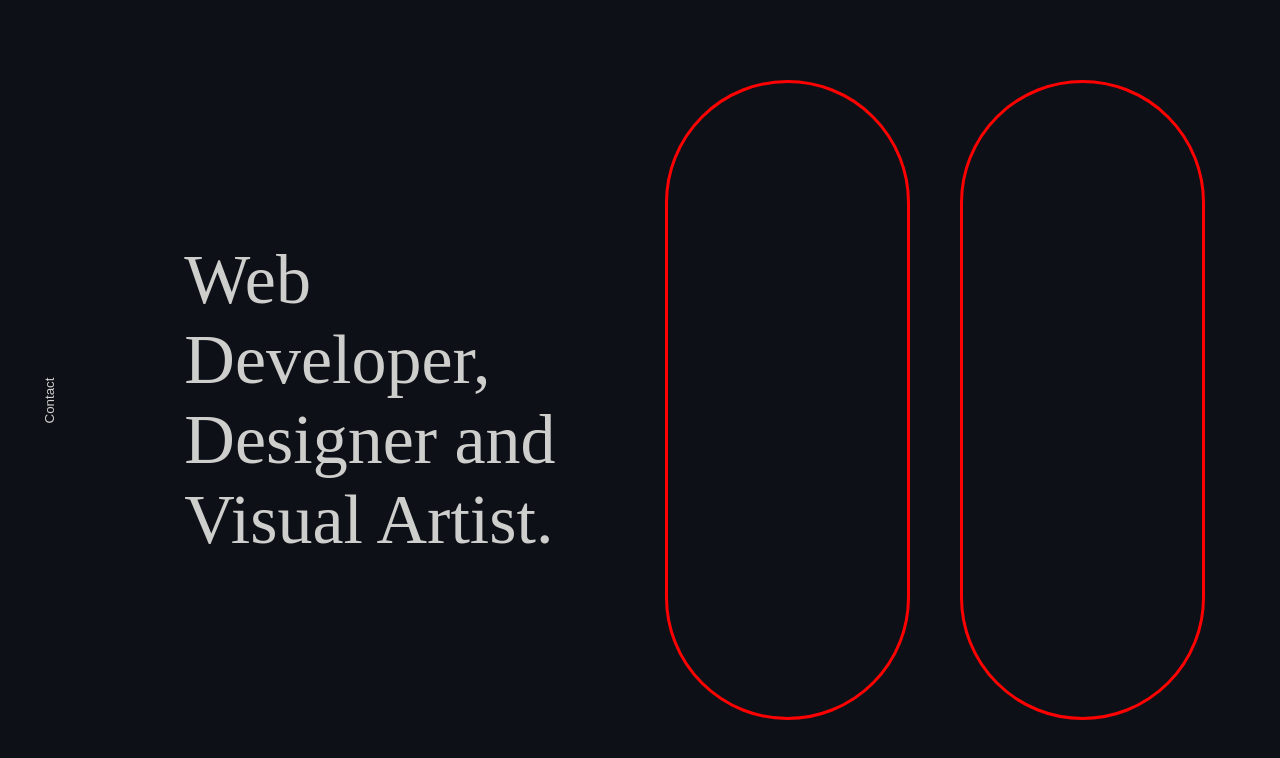
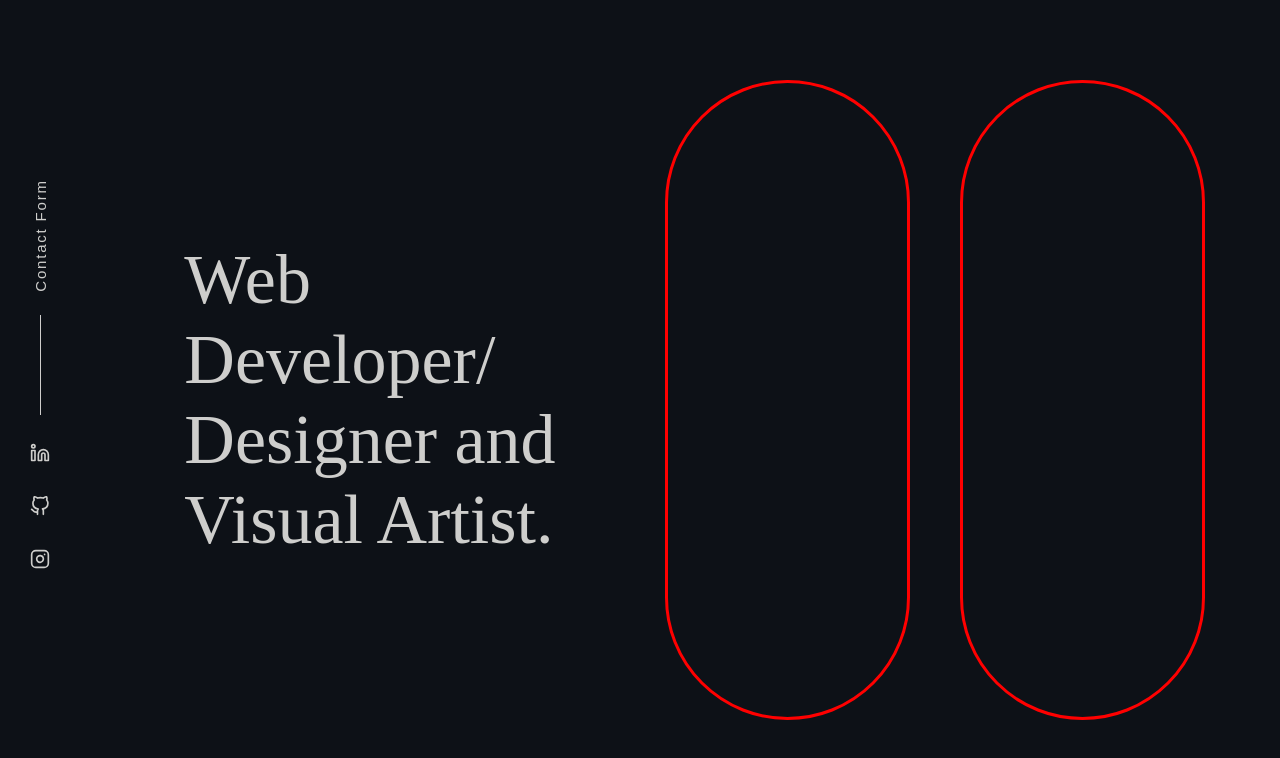
Before and after one commit to ediheid/edith-portfolio, a Next.js app: page / in a window 1280 px wide. Shown: the top 758 px of the page. Built offline with nearby package versions, Linux system fonts and the light colour scheme.

Commit message:
Added social links and contact form, setup mixins and styling for landing page

```diff
--- a/ViewComponents/Home/ContactButton.js
+++ /dev/null
@@ -1,11 +0,0 @@
-import styles from "./contact-button.module.scss";
-
-const ContactButton = () => {
-  return (
-    <div className={styles["button-container"]}>
-      <button className={styles["contact-button"]}>Contact</button>
-    </div>
-  );
-};
-
-export default ContactButton;
--- /dev/null
+++ b/ViewComponents/Home/SideBar.js
@@ -0,0 +1,56 @@
+import styles from "./side-bar.module.scss";
+
+import { FiLinkedin } from "react-icons/fi";
+import { FiInstagram } from "react-icons/fi";
+import { FiGithub } from "react-icons/fi";
+
+const SideBar = () => {
+  return (
+    <div className={styles["side-bar-container"]}>
+      {/* Contact Button - opens contact form modal */}
+      <button className={styles["contact-button"]}>Contact Form</button>
+
+      {/* Vertical dividing line */}
+      <div className={styles["vertical-line"]}></div>
+
+      {/* Social Media links */}
+      {/* LinkedIn */}
+      <a
+        className={styles["social-media-links"]}
+        href="https://www.linkedin.com/in/edith-heidmann/"
+        target="_blank"
+        rel="noreferrer noopener"
+        alt="Link to LinkedIn profile page."
+      >
+        <FiLinkedin />
+      </a>
+
+  {/* GitHub */}
+      <a
+        className={styles["social-media-links"]}
+        href="https://github.com/ediheid"
+        target="_blank"
+        rel="noreferrer noopener"
+        alt="Link to GitHub profile."
+      >
+        <FiGithub />
+      </a>
+
+
+      {/* Instagram */}
+      <a
+        className={styles["social-media-links"]}
+        href="https://www.instagram.com/e.d.ith_/?igshid=YmMyMTA2M2Y%3D"
+        target="_blank"
+        rel="noreferrer noopener"
+        alt="Link to Instagram artist profile."
+      >
+        <FiInstagram />
+      </a>
+
+
+    </div>
+  );
+};
+
+export default SideBar;
--- a/ViewComponents/Home/contact-button.module.scss
+++ /dev/null
@@ -1,34 +0,0 @@
-@import "/styles/variables";
-@import "/styles/mixins";
-
-.button-container{
-display: flex;
-align-items: center;
-justify-content: center;
-
-position: absolute;
-left: 0;
-top: 0;
-
- width: 5rem;
- height: 100vh;
-}
-
-.contact-button{
-    transform: rotate(270deg);
-    background: none;
-    border: none;
-    outline: none;
-    cursor: pointer;
-
-    color: $home-page-main-text-colour;
-}
-
-// Breakpoints
-
-@include small-tablet{
-
-    .button-container{
-        width: 10rem;
-    }
-}
--- a/ViewComponents/Home/home.module.scss
+++ b/ViewComponents/Home/home.module.scss
@@ -24,8 +24,6 @@
   position: absolute;
   top: 0;
   left: 0;
-
-  // border: solid 3px white;
 }
 
 .intro-text {
--- /dev/null
+++ b/ViewComponents/Home/side-bar.module.scss
@@ -0,0 +1,85 @@
+@import "/styles/variables";
+@import "/styles/mixins";
+
+.side-bar-container {
+  display: flex;
+  flex-direction: column;
+  align-items: center;
+  justify-content: center;
+
+  position: absolute;
+  left: 0;
+  top: 0;
+
+  width: 5rem;
+  height: 100vh;
+}
+
+// Contact Button
+.contact-button {
+  transform: rotate(270deg);
+  background: none;
+  border: none;
+  outline: none;
+  cursor: pointer;
+  z-index: 10;
+
+  width: 15rem;
+  //   border: solid 4px red;
+
+  font-size: 1.5rem;
+  letter-spacing: 0.18rem;
+  color: $home-page-main-text-colour;
+
+  &:active {
+    font-weight: bold;
+    font-size: 1.6rem;
+  }
+}
+
+@media (hover: hover) {
+  .contact-button:hover {
+    font-weight: bold;
+    font-size: 1.6rem;
+  }
+}
+
+// Line
+.vertical-line {
+  width: 0.1rem;
+  height: 10rem;
+  margin: 7rem 0 0 0;
+
+  background-color: $home-page-main-text-colour;
+}
+
+// Social Media Links
+.social-media-links {
+  color: $home-page-main-text-colour;
+  font-size: 2rem;
+  padding: 2.8rem 0 0 0;
+
+  &:active {
+    transform: scale(1.2);
+  }
+}
+
+@media (hover: hover) {
+  .social-media-links:hover {
+    transform: scale(1.2);
+  }
+}
+
+// ? Breakpoints
+
+@include small-tablet {
+  .button-container {
+    width: 10rem;
+  }
+}
+
+@include small-laptop{
+    .side-bar-container{
+        width: 8rem;
+    }
+}
--- a/package.json
+++ b/package.json
@@ -12,6 +12,7 @@
     "next": "12.2.3",
     "react": "18.2.0",
     "react-dom": "18.2.0",
+    "react-icons": "^4.4.0",
     "sass": "^1.54.0"
   },
   "devDependencies": {
--- a/pages/index.js
+++ b/pages/index.js
@@ -1,12 +1,13 @@
 import Head from "next/head";
 import styles from "../ViewComponents/Home/home.module.scss";
 
-import ContactButton from "../ViewComponents/Home/ContactButton";
+import SideBar from "../ViewComponents/Home/SideBar";
 import EnterWebDev from "../ViewComponents/Home/EnterWebDev";
 
 export default function Home() {
   return (
     <div className={styles.container}>
+      {/* // Todo: add more meta data */}
       <Head>
         <title>Edith Heidmann</title>
         <meta
@@ -17,23 +18,22 @@ export default function Home() {
       </Head>
 
       <main className={styles.background}>
+        {/* Side bar with contact and social media links */}
+        <SideBar />
 
-        <ContactButton />
-
+        {/* Ladnign page text */}
         <section className={styles["intro-text-container"]}>
-          <p className={styles["intro-text"]}>Web <br/> Developer, <br/> Designer and <br/> Visual Artist.</p>
+          <p className={styles["intro-text"]}>
+            Web <br /> Developer/ <br /> Designer and <br /> Visual Artist.
+          </p>
         </section>
 
-<section className={styles["enter-components-container"]}>
-<EnterWebDev />
-
-<EnterWebDev />
-
-</section>
-
-
-
-
+        {/* Components section to enter either one of the split sites */}
+        <section className={styles["enter-components-container"]}>
+          <EnterWebDev />
+          {/* // Todo: EnterArt will go here */}
+          <EnterWebDev />
+        </section>
       </main>
     </div>
   );
--- a/styles/_variables.scss
+++ b/styles/_variables.scss
@@ -1,11 +1,11 @@
 
 
-// * Palette
+// Palette
 
 $pale-grey: #cececc;
 
 
-// * Home Variables
+//  Home Variables
 
 $bg-black: #0d1117;
 $bg-grey: $pale-grey;
```
Also changed, not shown: ViewComponents/Home/enter-split-sites.module.scss (+3 -10 lines), 1 other file (tests, documents, lock files or other folders).
